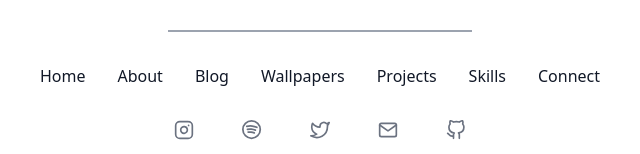
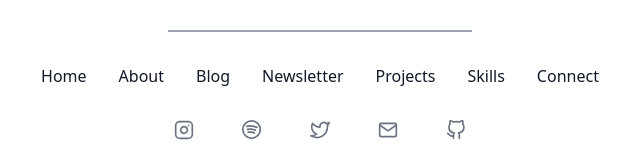
Before and after one commit to minor/saurish.com, a Next.js app: page / in a window 1280 px wide. Shown: the part 3013-3167 px from the top of the page, without its empty margins (320-960 px from the left). Built offline with nearby package versions, Linux system fonts and the light colour scheme; no server answers; what @tailwindcss/typography would draw is missing.

Commit message:
remove(wallpapers): remove wallpapers

```diff
--- a/components/Footer.tsx
+++ b/components/Footer.tsx
@@ -84,11 +84,13 @@ export default function Footer() {
               Blog
             </a>
           </Link>
-          <Link href="/wallpapers">
-            <a className="p-1 text-gray-900 hover:text-gray-500 dark:text-gray-100 dark:hover:text-gray-500 sm:p-4">
-              Wallpapers
-            </a>
-          </Link>
+          <a
+            href="saurish.substack.com/?utm_source=saurish"
+            target="_blank"
+            className="p-1 text-gray-900 hover:text-gray-500 dark:text-gray-100 dark:hover:text-gray-500 sm:p-4"
+          >
+            Newsletter
+          </a>
           <Link href="/#projects">
             <a className="p-1 text-gray-900 hover:text-gray-500 dark:text-gray-100 dark:hover:text-gray-500 sm:p-4">
               Projects
--- a/components/Layout.tsx
+++ b/components/Layout.tsx
@@ -75,11 +75,13 @@ export default function Layout(props) {
               Blog
             </a>
           </Link>
-          <Link href="/wallpapers">
-            <a className="p-1 text-gray-900 hover:text-gray-500 dark:text-gray-100 dark:hover:text-gray-500 sm:p-4">
-              Wallpapers
-            </a>
-          </Link>
+          <a
+            href="saurish.substack.com/?utm_source=saurish"
+            target="_blank"
+            className="p-1 text-gray-900 hover:text-gray-500 dark:text-gray-100 dark:hover:text-gray-500 sm:p-4"
+          >
+            Newsletter
+          </a>
         </div>
       </nav>
       <main
--- a/pages/wallpapers.tsx
+++ /dev/null
@@ -1,58 +0,0 @@
-import Layout from '../components/Layout';
-import Image from 'next/image';
-import { useState } from 'react';
-
-const wallpapers = [
-  {
-    name: 'Splash',
-    url: 'https://sharedby.blomp.com/wi1RVW',
-    width: 3840,
-    height: 2160
-    // credits: '@adad'
-  }
-];
-
-export default function Wallpapers() {
-  return (
-    <Layout
-      title="Wallpapers | Saurish"
-      description="A curated page of wallpapers that I like and use."
-    >
-      <div className="flex flex-col items-center justify-center max-w-4xl mx-auto mb-16">
-        <h1 className="mb-4 text-3xl font-bold tracking-tight text-black dark:text-white md:text-5xl">
-          Wallpapers
-        </h1>
-        <br />
-        <div className="max-w-2xl md:max-w-3xl">
-          <p className="mx-2 mb-8 text-left text-gray-700 text-md dark:text-gray-400 md:mx-0 md:mb-12 md:text-lg">
-            A collection of wallpapers – either found, or created personally – I
-            like and use.
-          </p>
-          {wallpapers.map((wallpaper) => (
-            <div className="mb-8 text-center md:mb-16">
-              <h2 className="mb-6 text-xl font-bold tracking-tight text-black dark:text-white md:text-2xl">
-                {wallpaper.name}
-              </h2>
-              <img
-                className="mb-6 shadow-xl rounded-xl"
-                src={`images/wallpapers/${wallpaper.name
-                  .replace(/\s/g, '')
-                  .toLowerCase()}-web.webp`}
-              />
-              <a
-                href={wallpaper.url}
-                className="text-lg text-link-blue hover:text-link-blue-hover dark:text-link-purple dark:hover:text-link-purple-hover md:text-xl"
-              >
-                Download {wallpaper.name} ({wallpaper.width} ×{' '}
-                {wallpaper.height} pixels)
-              </a>
-              {/* <p className="text-gray-700 text-md dark:text-gray-400 md:text-lg">
-                Shot by {wallpaper.credits}
-              </p> */}
-            </div>
-          ))}
-        </div>
-      </div>
-    </Layout>
-  );
-}
```
Also changed, not shown: public/images/wallpapers/splash-web.webp (deleted).
